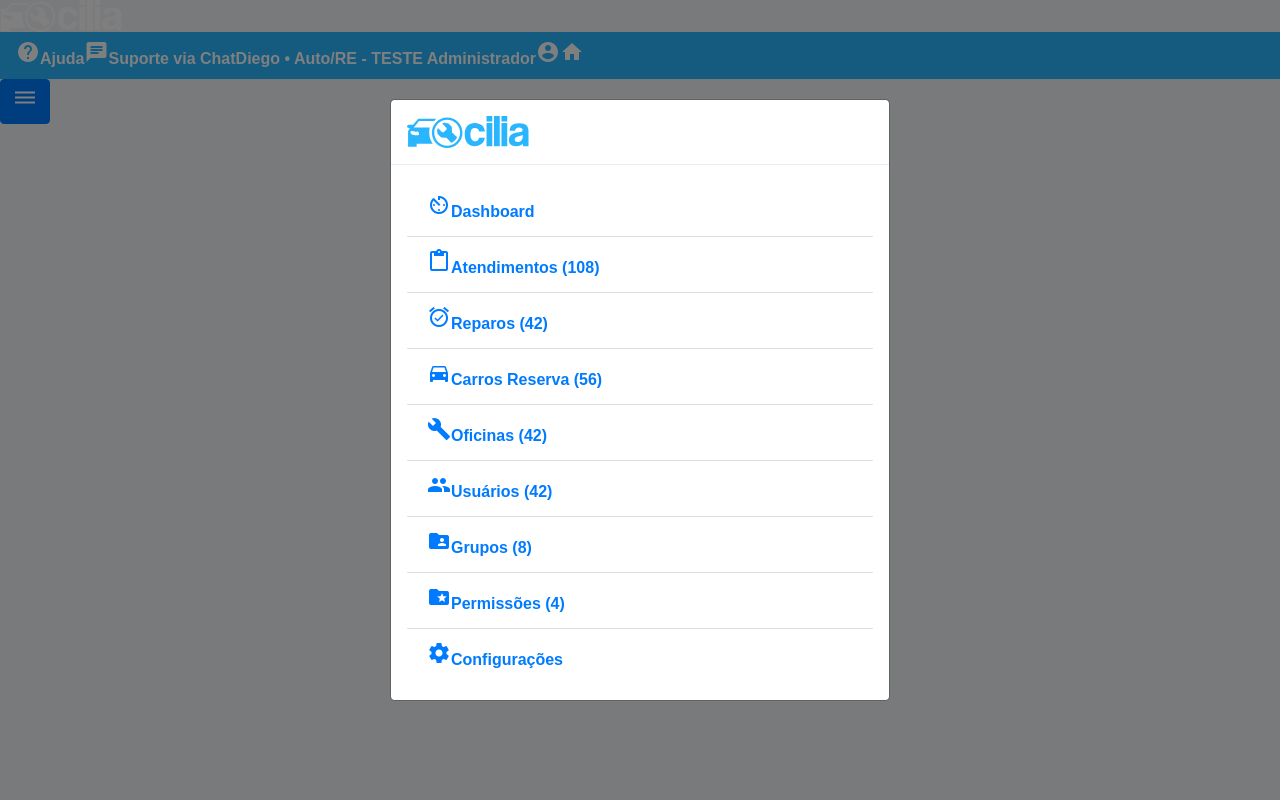
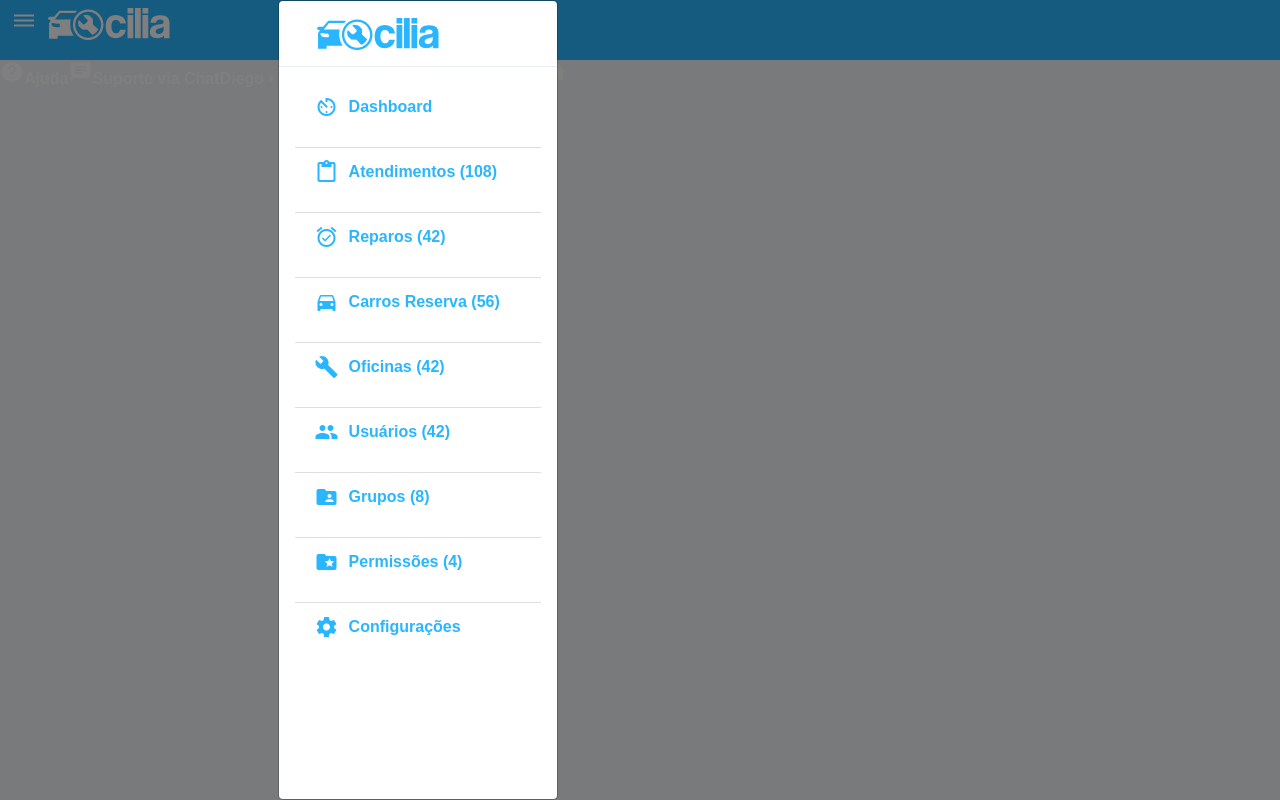
Before and after one commit to Tiago-devop/projeto-front-end-tiago-ramos, a React (Create React App) app in the folder cilia-app/: page / in a window 1280 px wide. Both pictures are taken after a click on the button "dehaze". Built offline with nearby package versions, Linux system fonts and the light colour scheme.

Commit message:
setting colors

```diff
--- a/cilia-app/src/components/User.js
+++ b/cilia-app/src/components/User.js
@@ -8,33 +8,7 @@ function User() {
   return (
     <>
       <header>
-        <nav>
-          <div>
-            <div className="dropdown"></div>
-            <Link to="#" className="logo-link">
-              <img src={Logo} alt="cilia logo" />
-            </Link>
-          </div>
-        </nav>
-      </header>
-      <div className="navbar">
-        <ul className="nav">
-          <li>
-            <i className="material-icons">help</i>
-            Ajuda
-          </li>
-          <li>
-            <i className="material-icons">chat</i>
-            Suporte via Chat
-          </li>
-          <li>
-            Diego • Auto/RE - TESTE Administrador
-            <i className="material-icons">account_circle</i>
-            <i className="material-icons">home</i>
-          </li>
-        </ul>
-      </div>
-
+        <div className="dropdown">
           {/* Button trigger modal */}
           <button
             type="button"
@@ -58,63 +32,67 @@ function User() {
               <div className="modal-content">
                 <div className="modal-header">
                   <h5 className="modal-title" id="exampleModalLongTitle">
-                <img src={LogoColor} alt="cilia logo" />
+                    <img
+                      className="blue--logo"
+                      src={LogoColor}
+                      alt="cilia logo"
+                    />
                   </h5>
                 </div>
                 <div className="modal-body">
-              <ul class="list-group list-group-flush">
-                <li class="list-group-item">
+                  <ul className="list-group list-group-flush">
+                    <li className="list-group-item">
                       <Link className="modal--link" to="#">
                         <i className="material-icons"> av_timer </i>
-                    Dashboard
+                        <p>Dashboard</p>
                       </Link>
                     </li>
-                <li class="list-group-item">
+                    <li className="list-group-item">
                       <Link className="modal--link" to="#">
                         <i className="material-icons"> content_paste </i>
-                    Atendimentos (108)
+                        <p>Atendimentos (108)</p>
                       </Link>
                     </li>
-                <li class="list-group-item">
+                    <li className="list-group-item">
                       <Link className="modal--link" to="#">
                         <i className="material-icons"> alarm_on </i>
-                    Reparos (42)
+                        <p>Reparos (42)</p>
                       </Link>
                     </li>
-                <li class="list-group-item">
+                    <li className="list-group-item">
                       <Link className="modal--link" to="#">
                         <i className="material-icons"> directions_car </i>
-                    Carros Reserva (56)
+                        <p>Carros Reserva (56)</p>
                       </Link>
                     </li>
-                <li class="list-group-item">
+                    <li className="list-group-item">
                       <Link className="modal--link" to="#">
                         <i className="material-icons"> build </i>
-                    Oficinas (42)
+                        <p>Oficinas (42)</p>
                       </Link>
                     </li>
-                <li class="list-group-item">
+                    <li className="list-group-item">
                       <Link className="modal--link" to="#">
                         <i className="material-icons"> people </i>
-                    Usuários (42)
+                        <p>Usuários (42)</p>
                       </Link>
                     </li>
-                <li class="list-group-item">
+                    <li className="list-group-item">
                       <Link className="modal--link" to="#">
                         <i className="material-icons"> folder_shared </i>
-                    Grupos (8)
+                        <p>Grupos (8)</p>
                       </Link>
                     </li>
-                <li class="list-group-item">
+                    <li className="list-group-item">
                       <Link className="modal--link" to="#">
                         <i className="material-icons"> folder_special </i>
-                    Permissões (4)
+                        <p>Permissões (4)</p>
                       </Link>
                     </li>
-                <li class="list-group-item">
+                    <li className="list-group-item">
                       <Link className="modal--link" to="#">
                         <i className="material-icons"> settings </i>
-                    Configurações
+                        <p>Configurações</p>
                       </Link>
                     </li>
                   </ul>
@@ -122,6 +100,32 @@ function User() {
               </div>
             </div>
           </div>
+          <Link to="#" className="logo-link">
+            <img src={Logo} alt="cilia logo" />
+          </Link>
+        </div>
+
+        <div className="help-links">
+          <div className="links">
+            <Link className="color-link">
+              <i className="material-icons">help</i>
+              Ajuda
+            </Link>
+            <Link className="color-link">
+              <i className="material-icons">chat</i>
+              Suporte via Chat
+            </Link>
+            <Link className="color-link">
+              Diego • Auto/RE - TESTE Administrador
+              <i className="material-icons">account_circle</i>
+              <i className="material-icons">home</i>
+            </Link>
+          </div>
+        </div>
+        <nav className="navbar">
+          <div className="nav"></div>
+        </nav>
+      </header>
     </>
   );
 }
--- a/cilia-app/src/components/User.scss
+++ b/cilia-app/src/components/User.scss
@@ -1,9 +1,56 @@
 @import "../style/variables.scss";
 
-.navbar {
-  background-color: var(--background-blue-color);
+button.btn.btn-primary {
+  padding: 0;
+  width: 48px;
+  height: 48px;
+  border: unset;
+  background: unset;
+  font: unset;
+  color: unset;
+  cursor: pointer;
 
-  ul {
-    color: #fff;
+  i {
+    color: var(--text-white-color);
   }
 }
+
+div.dropdown {
+  background-color: var(--background-blue-color);
+  width: 1280px;
+  height: 60px;
+}
+
+i.material-icons {
+  color: var(--text-blue-color);
+  margin: 0;
+}
+
+.blue--logo {
+  margin-left: 1.4rem;
+}
+
+.modal-content {
+  left: -13.9rem;
+  width: 280px;
+  height: 800px;
+}
+
+.modal--link {
+  display: flex;
+
+  p {
+    color: var(--text-blue-color);
+    margin-left: 0.625rem;
+    font-size: 14;
+  }
+}
+
+.modal-open .modal {
+  display: flex !important;
+}
+
+.color-link,
+.color-link i {
+  color: var(--text-white-color);
+}
--- a/cilia-app/src/style/variables.scss
+++ b/cilia-app/src/style/variables.scss
@@ -1,3 +1,5 @@
 :root {
   --background-blue-color: #29b6ff;
+  --text-white-color: #ffffff;
+  --text-blue-color: #29b6ff;
 }
```
Lines whose indentation alone changed are shown as unchanged.
